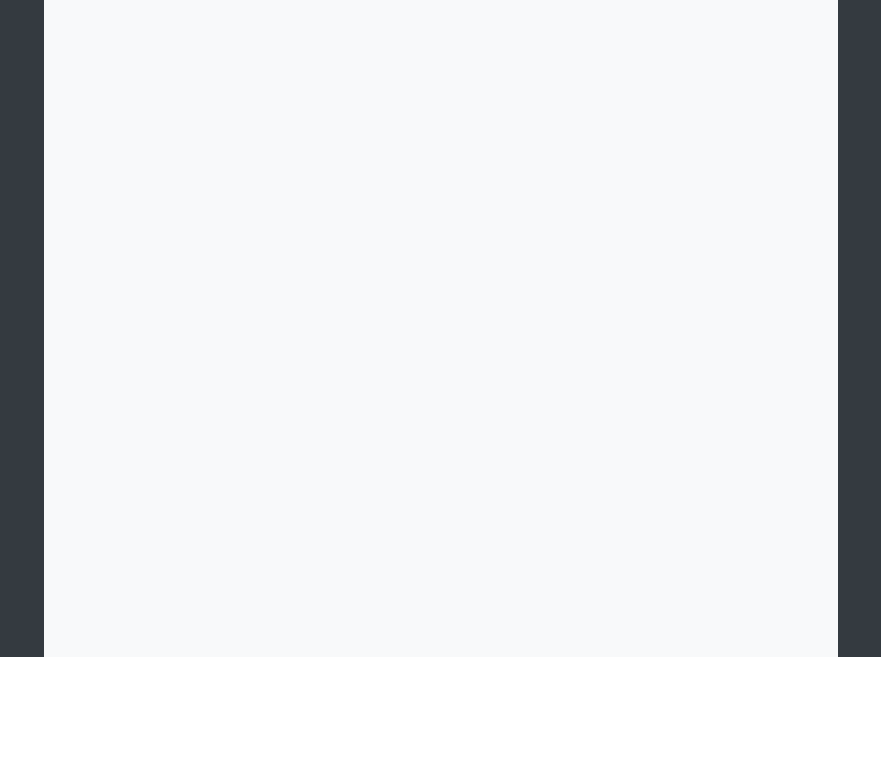
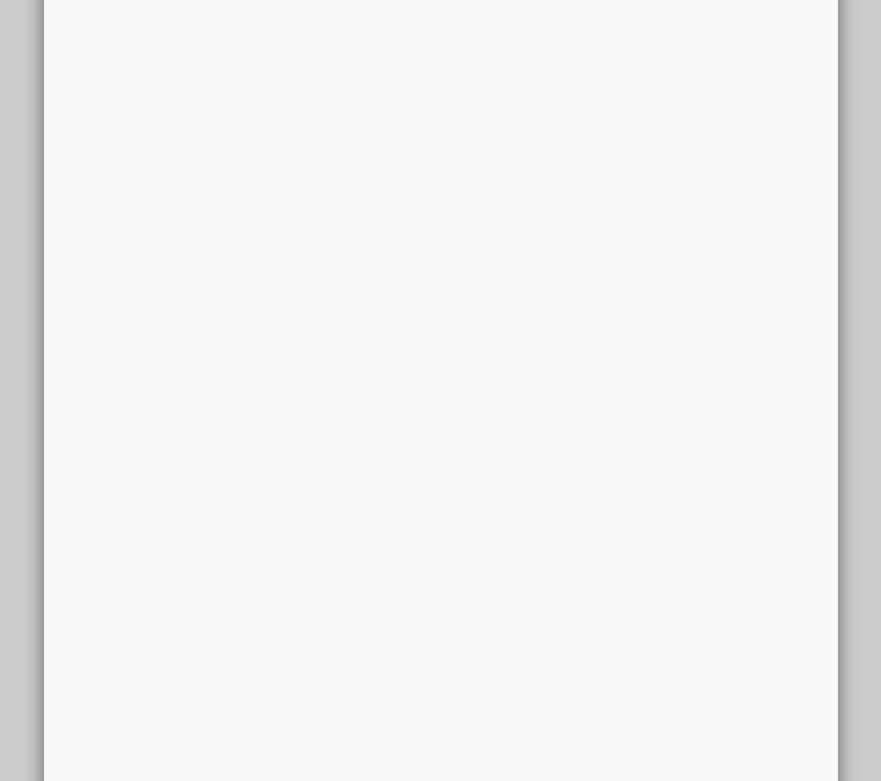
Before and after one commit to shubh007/shubh007.github.io, a plain HTML site: page index.html in a window 1280 px wide. Shown: the part 143-924 px from the top of the page, without its empty margins (199-1080 px from the left). Before the commit the page ends 800 px from the top, so only its background shows below. Drawn offline with nearby package versions, Linux system fonts and the light colour scheme; a web font is replaced by a local one.

Commit message:
converting to A4 page

```diff
--- a/css/comon.css
+++ b/css/comon.css
@@ -43,26 +43,16 @@
     src: url(../fonts/Montserrat/Montserrat-Medium.ttf);
 }
 .container-flex {
-    display: flex;
-    background-color: var(--dark);
-    height: 100vh;
-    width: 100vw;
-    margin: 0;
-    align-items: center;
-    padding-right: 0;
-    padding-left: 0;
-    font-family: Montserrat-Regular;
-    overflow: auto;
-    justify-content: center;
+    background: rgb(204,204,204);
+    padding: 1cm;
 }
-.container-A4 {
+page {
     background-color: var(--light);
-    height: 297mm;
-    width: 210mm;
-    top: 10em;
-    margin: 5em;
-    display: flex;
-    position: relative;
-    justify-content: center;
-    align-items: center;
-}
+    display: block;
+    margin: 0 auto;
+    box-shadow: 0 0 0.5cm rgba(0,0,0,0.5);
+  }
+  page[size="A4"] {
+    width: 21cm;
+    height: 29.7cm;
+  }
--- a/css/index.css
+++ b/css/index.css
@@ -1,5 +1,11 @@
 :root {
     --normalfontsize: 14px;
+  }
+  @media print {
+    body, page {
+      margin: 0;
+      box-shadow: 0;
+    }
   }
 .resumeArea{
     font-size: var(--normalfontsize);
@@ -7,6 +13,8 @@
     position: relative;
     height: 95%;
     width: 95%;
+    top: 2.5%;
+    left: 2.5%;
 }
 .header{
     width: 100%;
--- a/index.html
+++ b/index.html
@@ -28,7 +28,7 @@
   </head>
   <body ng-app="myApp">
   <div ng-controller="myCtrl" class="container-flex">
-   <div class="container-A4">
+   <page size="A4">
   <div class="resumeArea">
     <div class="header">
       <div class="addressArea">
@@ -47,7 +47,7 @@
     </div>
   </div>
 
-    </div>
+</page>
   </div>
   </body>
 </html>
```
